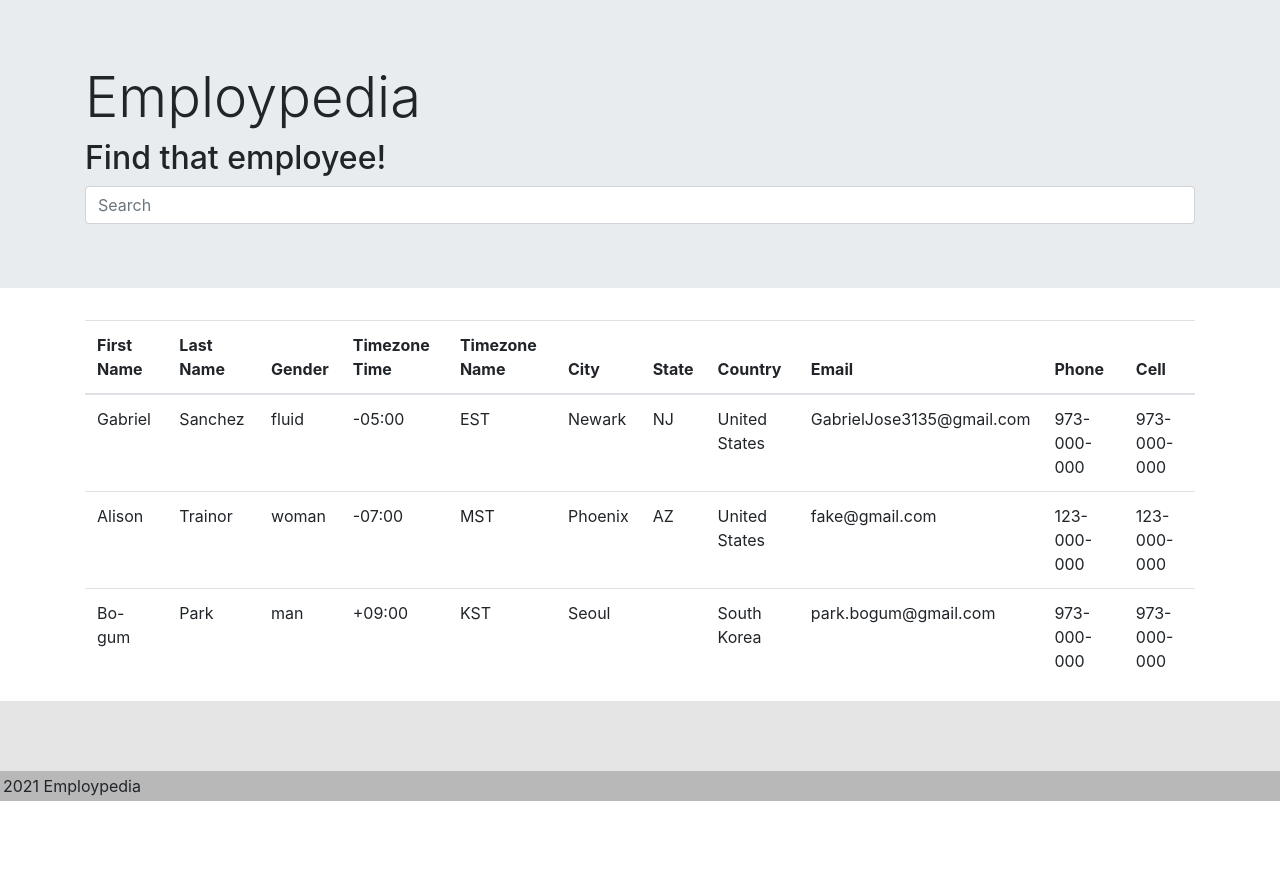
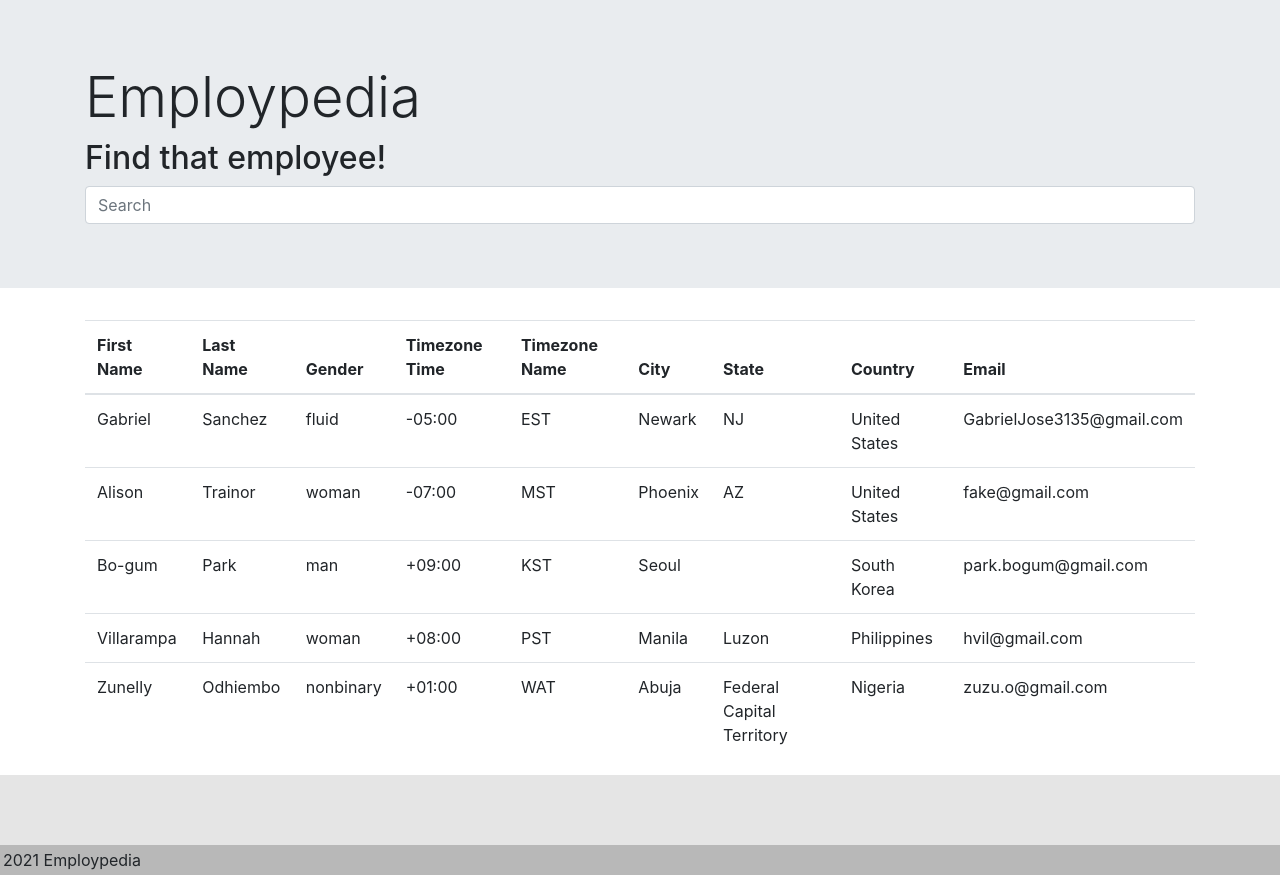
Before and after one commit to gabel35/Employpedia, a React (Create React App) app: page / in a window 1280 px wide. Before the commit the page ends 801 px from the top, so only its background shows below. Built offline with nearby package versions, Linux system fonts and the light colour scheme.

Commit message:
got filter function to work

```diff
--- a/src/App.js
+++ b/src/App.js
@@ -4,91 +4,47 @@ import Footer from "./components/Footer";
 import Container from "./components/Container";
 
 function App() {
+  const [filter, setFilter] = useState();
 
-  // const [results, setResults] = useState([]);
+  useEffect(() => {
+    const getTable = document.getElementById("getTable");
+    const results = getTable.getElementsByTagName("tr");
 
-  // useEffect(() => {
-  //   loadResults()
-  // }, [])
+    if (!filter) {
+      return;
+    }
 
-  // function loadResults () {
-  //   fetch("https://randomuser.me/api/?results=50&nat=us")
-  //   .then(res => setResults(res.results))
-  //   .catch(err => console.log(err))
-  // }
+    for (let i = 0; i < results.length; i++) {
+      let txtResults = results[i];
+      if (txtResults) {
+        let txtContent = txtResults.textContent;
+        if (txtContent.indexOf(filter) > -1) {
+          results[i].style.display = "";
+        } else {
+          results[i].style.display = "none";
+        }
+      }
+    }
+  }, [filter]);
 
+  const handleInputChange = (event) => {
+    setFilter(event.target.value);
+    if (event.target.value === "") {
+      setFilter(null)
+    }
+  };
 
-  var stuff = [{
-    name : {
-      first: "Gabriel",
-      last: "Sanchez"
-    },
-    gender: "fluid",
-    timezone: {
-      offset: "-05:00",
-      description: "EST"
-    },
-    location: {
-      city: "Newark",
-      state: "NJ",
-      country: "United States"
-    },
-    email: "GabrielJose3135@gmail.com",
-    phone: "973-000-000",
-    cell: "973-000-000"
-  },
-  {
-    name : {
-      first: "Alison",
-      last: "Trainor"
-    },
-    gender: "woman",
-    timezone: {
-      offset: "-07:00",
-      description: "MST"
-    },
-    location: {
-      city: "Phoenix",
-      state: "AZ",
-      country: "United States"
-    },
-    email: "fake@gmail.com",
-    phone: "123-000-000",
-    cell: "123-000-000"
-  },
-  {
-    name : {
-      first: "Bo-gum",
-      last: "Park"
-    },
-    gender: "man",
-    timezone: {
-      offset: "+09:00",
-      description: "KST"
-    },
-    location: {
-      city: "Seoul",
-      state: "",
-      country: "South Korea"
-    },
-    email: "park.bogum@gmail.com",
-    phone: "973-000-000",
-    cell: "973-000-000"
-  }];
-
-  var res1 = stuff[0];
-  var res2 = stuff[1];
-  var res3 = stuff[2];
+  const handleFormSubmit = (event) => {
+    event.preventDefault();
+  };
 
   return (
       <div>
-        <Header />
-        <Container
-          // results={results}
-          res1={res1}
-          res2={res2}
-          res3={res3}
-        />
+        <Header
+          search={filter}
+          handleFormSubmit={handleFormSubmit}
+          handleInputChange={handleInputChange}/>
+        <Container />
         <Footer />
       </div>
   );
--- a/src/components/Container/index.js
+++ b/src/components/Container/index.js
@@ -1,6 +1,116 @@
 import React, {useState, useEffect} from "react";
+import API from "../../utils/API";
 
-const Container = props => {
+const Container = () => {
+  // const [results, setResults] = useState([]);
+
+  // useEffect(() => {
+  //   loadResults()
+  // }, [])
+
+  // function loadResults () {
+  //   API.getEmployees()
+  //   .then(res => setResults(res.results))
+  //   .catch(err => console.log(err))
+  // }
+
+
+  var results = [{
+    name : {
+      first: "Gabriel",
+      last: "Sanchez"
+    },
+    gender: "fluid",
+    timezone: {
+      offset: "-05:00",
+      description: "EST"
+    },
+    location: {
+      city: "Newark",
+      state: "NJ",
+      country: "United States"
+    },
+    email: "GabrielJose3135@gmail.com",
+    phone: "973-000-000",
+    cell: "973-000-000"
+  },
+  {
+    name : {
+      first: "Alison",
+      last: "Trainor"
+    },
+    gender: "woman",
+    timezone: {
+      offset: "-07:00",
+      description: "MST"
+    },
+    location: {
+      city: "Phoenix",
+      state: "AZ",
+      country: "United States"
+    },
+    email: "fake@gmail.com",
+    phone: "123-000-000",
+    cell: "123-000-000"
+  },
+  {
+    name : {
+      first: "Bo-gum",
+      last: "Park"
+    },
+    gender: "man",
+    timezone: {
+      offset: "+09:00",
+      description: "KST"
+    },
+    location: {
+      city: "Seoul",
+      state: "",
+      country: "South Korea"
+    },
+    email: "park.bogum@gmail.com",
+    phone: "02-000-000",
+    cell: "051-000-000"
+  },
+  {
+    name : {
+      first: "Villarampa",
+      last: "Hannah"
+    },
+    gender: "woman",
+    timezone: {
+      offset: "+08:00",
+      description: "PST"
+    },
+    location: {
+      city: "Manila",
+      state: "Luzon",
+      country: "Philippines"
+    },
+    email: "hvil@gmail.com",
+    phone: "63-000-000",
+    cell: "63-000-000"
+  },
+  {
+    name : {
+      first: "Zunelly",
+      last: "Odhiembo"
+    },
+    gender: "nonbinary",
+    timezone: {
+      offset: "+01:00",
+      description: "WAT"
+    },
+    location: {
+      city: "Abuja",
+      state: "Federal Capital Territory",
+      country: "Nigeria"
+    },
+    email: "zuzu.o@gmail.com",
+    phone: "09-000-000",
+    cell: "09-000-000"
+  }];
+
   return (
     <div className="container">
      <table className="table">
@@ -15,63 +125,22 @@ const Container = props => {
           <th>State</th>
           <th>Country</th>
           <th>Email</th>
-          <th>Phone</th>
-          <th>Cell</th>
         </tr>
       </thead>
-      <tbody>
-      {/* <tr>
-          <td>{props.results.name.first}</td>
-          <td>{props.results.name.last}</td>
-          <td>{props.results.gender}</td>
-          <td>{props.results.timezone.offset}</td>
-          <td>{props.results.timezone.description}</td>
-          <td>{props.results.location.city} </td>
-          <td>{props.results.location.state}</td>
-          <td>{props.results.location.country} </td>
-          <td>{props.results.email} </td>
-          <td>{props.results.phone} </td>
-          <td>{props.results.cell}</td>
-        </tr> */}
-        <tr>
-          <td>{props.res1.name.first}</td>
-          <td>{props.res1.name.last}</td>
-          <td>{props.res1.gender}</td>
-          <td>{props.res1.timezone.offset}</td>
-          <td>{props.res1.timezone.description}</td>
-          <td>{props.res1.location.city} </td>
-          <td>{props.res1.location.state}</td>
-          <td>{props.res1.location.country} </td>
-          <td>{props.res1.email} </td>
-          <td>{props.res1.phone} </td>
-          <td>{props.res1.cell}</td>
-        </tr>
-        <tr>
-          <td>{props.res2.name.first}</td>
-          <td>{props.res2.name.last}</td>
-          <td>{props.res2.gender}</td>
-          <td>{props.res2.timezone.offset}</td>
-          <td>{props.res2.timezone.description}</td>
-          <td>{props.res2.location.city} </td>
-          <td>{props.res2.location.state}</td>
-          <td>{props.res2.location.country} </td>
-          <td>{props.res2.email} </td>
-          <td>{props.res2.phone} </td>
-          <td>{props.res2.cell}</td>
-        </tr>
-        <tr>
-          <td>{props.res3.name.first}</td>
-          <td>{props.res3.name.last}</td>
-          <td>{props.res3.gender}</td>
-          <td>{props.res3.timezone.offset}</td>
-          <td>{props.res3.timezone.description}</td>
-          <td>{props.res3.location.city} </td>
-          <td>{props.res3.location.state}</td>
-          <td>{props.res3.location.country} </td>
-          <td>{props.res3.email} </td>
-          <td>{props.res3.phone} </td>
-          <td>{props.res3.cell}</td>
-        </tr>
+      <tbody  id="getTable">
+        {results.map((props, index) => (
+          <tr key={index}>
+            <td>{props.name.first}</td>
+            <td>{props.name.last}</td>
+            <td>{props.gender}</td>
+            <td>{props.timezone.offset}</td>
+            <td>{props.timezone.description}</td>
+            <td>{props.location.city} </td>
+            <td>{props.location.state}</td>
+            <td>{props.location.country} </td>
+            <td>{props.email} </td>
+          </tr>
+        ))}
       </tbody>
      </table>
     </div>
```
